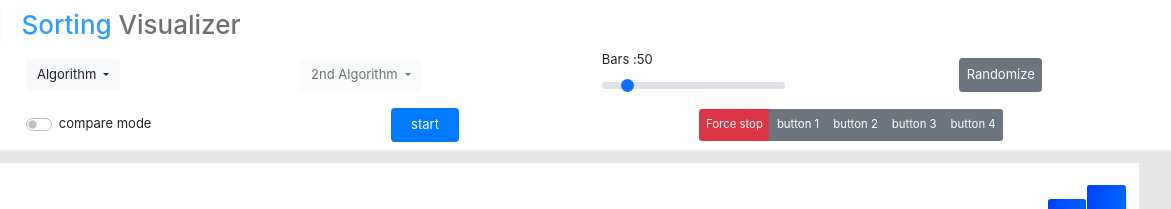
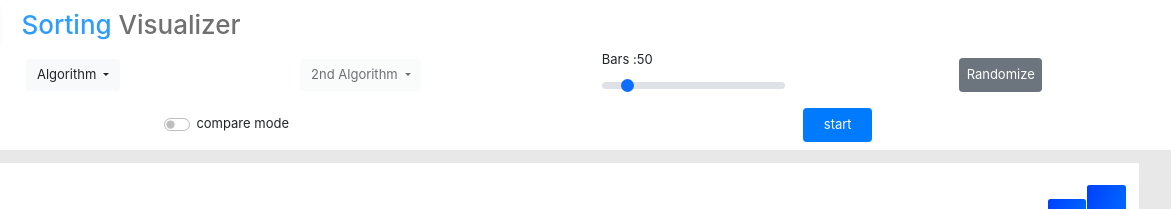
Before and after one commit to Alioo11/sorting-visualizer, a website built with webpack: page public/index.html in a window 1280 px wide. Shown: the top 209 px of the page, 109-1280 px from the left. Built offline with nearby package versions, Linux system fonts and the light colour scheme.

Commit message:
remove helper buttons

```diff
--- a/public/index.html
+++ b/public/index.html
@@ -78,13 +78,13 @@
             <label class="form-check-label" for="compareMode">compare mode</label>
           </div>
           <button type="button" class="btn btn-primary" style="padding: 0.5rem 1.5rem;" id="start">start</button>
-        <div class="btn-group btn-group-sm" role="group" aria-label="Basic example">
+        <!-- <div class="btn-group btn-group-sm" role="group" aria-label="Basic example">
             <button type="button" class="btn btn-danger p-2">Force stop</button>
             <button type="button" id="test-btn-1" class="btn btn-secondary">button 1</button>
             <button type="button" id="test-btn-2" class="btn btn-secondary">button 2</button>
             <button type="button" id="test-btn-3" class="btn btn-secondary">button 3</button>
             <button type="button" id="test-btn-4" class="btn btn-secondary">button 4</button>
-          </div>
+          </div> -->
     </div>
     </nav>
     <div class="boards-container">
```
